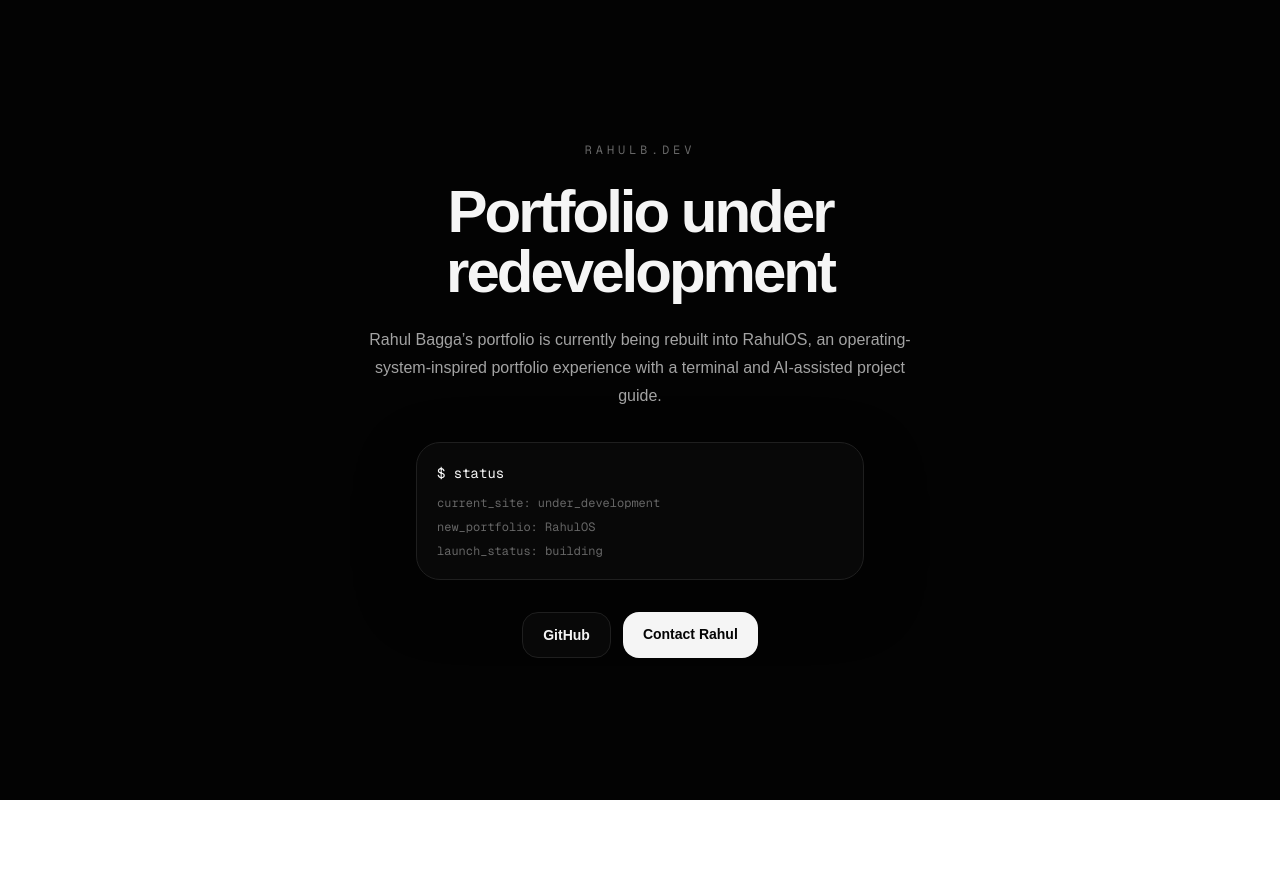
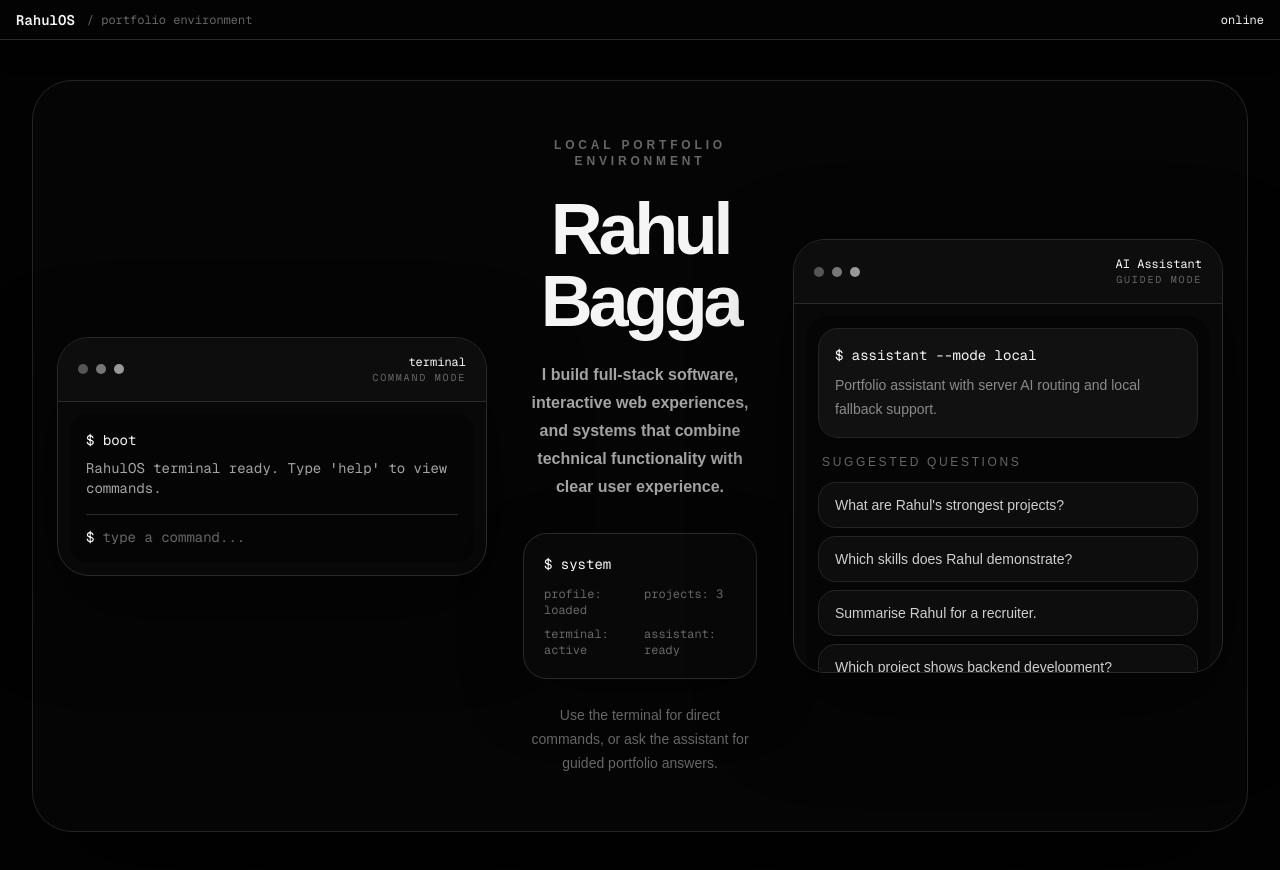
Before and after one commit to MonsieurR05/rahul-os, a Next.js app: page / in a window 1280 px wide. Before the commit the page ends 800 px from the top, so only its background shows below. Built offline with nearby package versions, Linux system fonts and the light colour scheme.

Commit message:
fix [page.js]: website out of under development

```diff
--- a/src/app/page.js
+++ b/src/app/page.js
@@ -1,51 +1,19 @@
+"use client";
+
+import { useState } from "react";
+import BootScreen from "@/components/BootScreen";
+import Desktop from "@/components/Desktop";
+
 export default function Home() {
+  const [booted, setBooted] = useState(false);
+
   return (
-    <main className="min-h-screen bg-[#030303] text-[#f5f5f5]">
-      <section className="flex min-h-screen items-center justify-center px-6">
-        <div className="max-w-2xl text-center">
-          <p className="font-mono text-xs uppercase tracking-[0.32em] text-[#666666]">
-            rahulb.dev
-          </p>
-
-          <h1 className="mt-6 text-5xl font-bold tracking-[-0.05em] sm:text-6xl">
-            Portfolio under redevelopment
-          </h1>
-
-          <p className="mx-auto mt-6 max-w-xl text-base leading-7 text-[#a3a3a3]">
-            Rahul Bagga’s portfolio is currently being rebuilt into RahulOS, an
-            operating-system-inspired portfolio experience with a terminal and
-            AI-assisted project guide.
-          </p>
-
-          <div className="mx-auto mt-8 max-w-md rounded-3xl border border-[#1f1f1f] bg-[#080808] p-5 text-left shadow-[0_20px_60px_rgba(0,0,0,0.35)]">
-            <p className="font-mono text-sm text-[#f5f5f5]">$ status</p>
-
-            <div className="mt-3 space-y-2 font-mono text-xs text-[#666666]">
-              <p>current_site: under_development</p>
-              <p>new_portfolio: RahulOS</p>
-              <p>launch_status: building</p>
-            </div>
-          </div>
-
-          <div className="mt-8 flex flex-wrap justify-center gap-3">
-            <a
-              href="https://github.com/MonsieurR05"
-              target="_blank"
-              rel="noreferrer"
-              className="rounded-2xl border border-[#1f1f1f] bg-[#080808] px-5 py-3 text-sm font-semibold text-[#f5f5f5] transition hover:border-[#3a3a3a] hover:bg-[#111111]"
-            >
-              GitHub
-            </a>
-
-            <a
-              href="mailto:MonsieurR9@proton.me"
-              className="rounded-2xl bg-[#f5f5f5] px-5 py-3 text-sm font-semibold text-[#050505] transition hover:bg-[#d4d4d4]"
-            >
-              Contact Rahul
-            </a>
-          </div>
-        </div>
-      </section>
+    <main className="min-h-screen bg-black text-white">
+      {!booted ? (
+        <BootScreen onComplete={() => setBooted(true)} />
+      ) : (
+        <Desktop />
+      )}
     </main>
   );
 }
```
